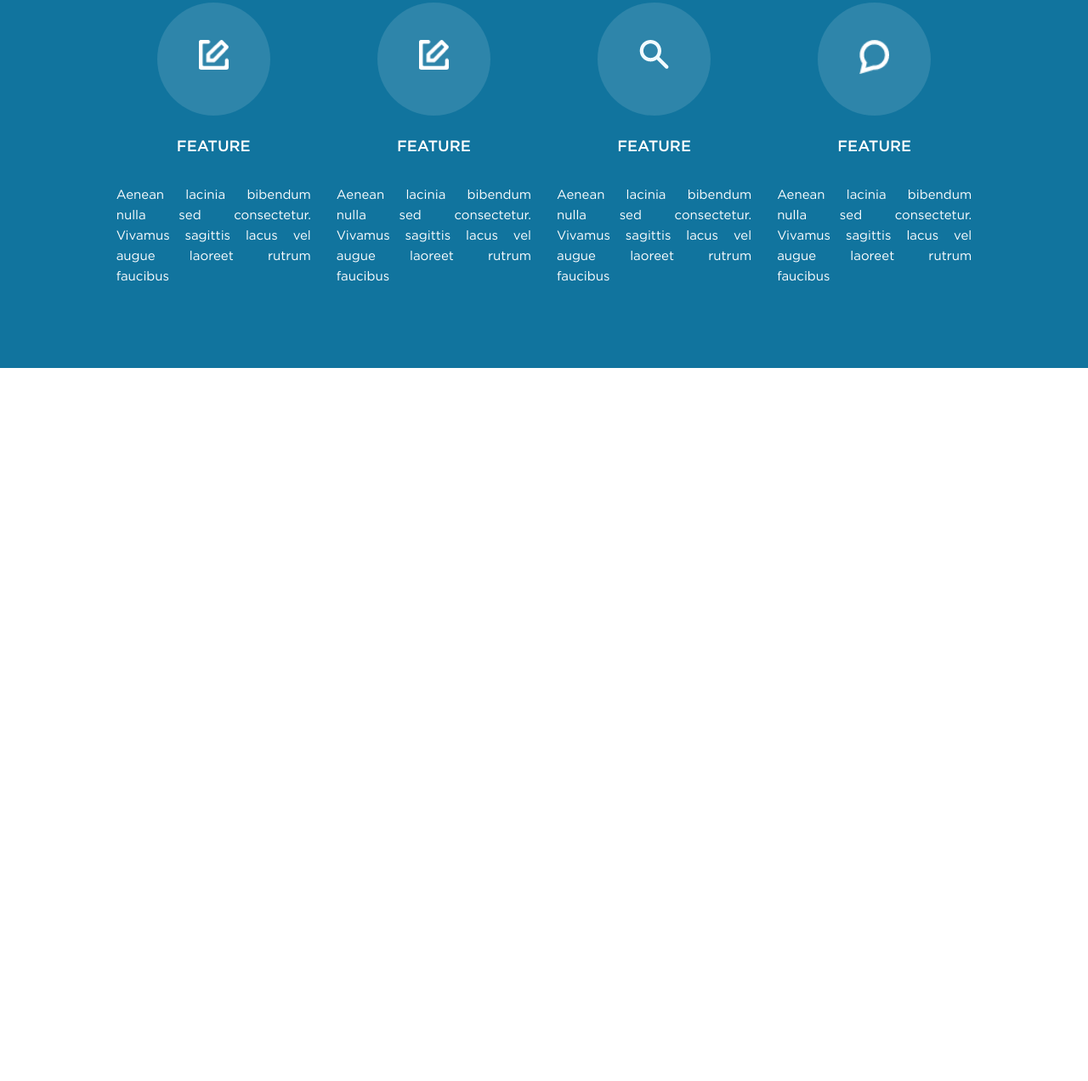
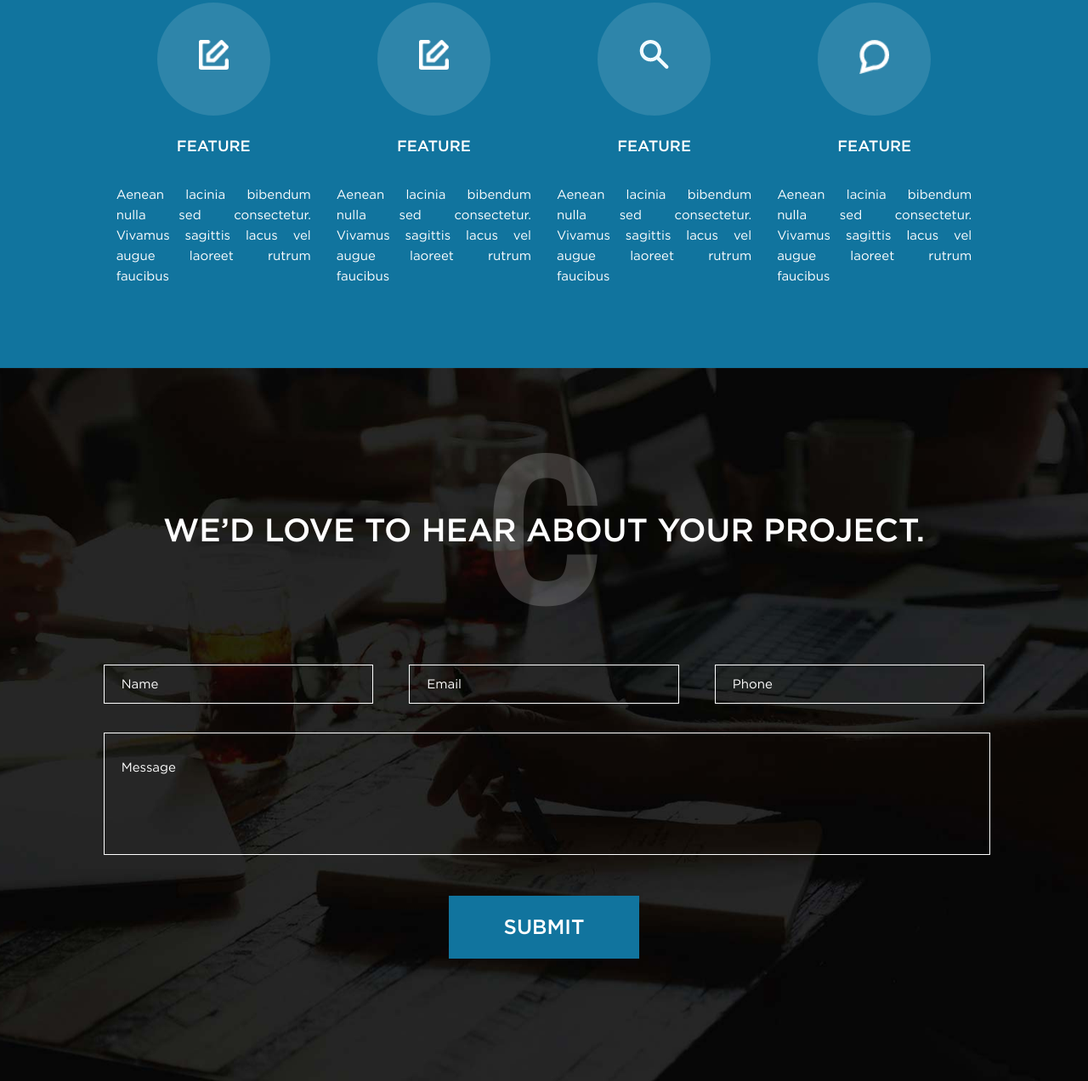
Before and after one commit to YulyKo/creatives, a plain HTML site: page index.html in a window 1280 px wide. Shown: the part 1498-2770 px from the top of the page at 85% size. Before the commit the page ends 1931 px from the top, so only its background shows below. Drawn offline with nearby package versions, Linux system fonts and the light colour scheme; files whose address does not match are found by name.

Commit message:
created form section

```diff
--- a/css/style.css
+++ b/css/style.css
@@ -202,3 +202,90 @@
   word-spacing: 3px;
   color: #ffffff;
 }
+
+/* form */
+
+.form-container {
+  background: url('../assets/form-background.png') no-repeat center top fixed;
+}
+
+/* merge with info-container */
+.container {
+  margin: 18vh 0;
+  color: #ffffff;
+  text-align: center;
+}
+
+.section-title--c:before {
+  content: 'C';
+  top: 6%;
+}
+
+.form-container_form > div {
+  margin-bottom: 4.3vh;
+}
+
+.form__item {
+  padding: 22px 20px;
+  color: #fff;
+  font-family: 'Gotham Book';
+  font-size: 15px;
+  font-weight: 400;
+  line-height: 36px;
+  background: none;
+  border: 1px solid #fff;
+  border-radius: 0;
+  font-size: 15px;
+  font-family: 'Gotham Book';
+  font-weight: 600;
+}
+
+.form__item::-webkit-input-placeholder {
+  color: #fff;
+}
+
+.form__item::-ms-input-placeholder {
+  color: #fff;
+}
+
+.form__item::placeholder {
+  color: #fff;
+}
+
+.form__item:focus {
+  background: none;
+  color: #fff;
+  box-shadow: none;
+  border: 1px solid #11749e;
+}
+
+.form__item_textarea{
+  width: 81.5vw;
+  height: 18vh;
+  resize: none;
+  overflow: auto;
+  outline: none;
+}
+
+.form__btn {
+  display: block;
+  margin: 0 auto;
+  font-family: Gotham;
+  font-size: 24px;
+  font-weight: 500;
+  line-height: 24px;
+  text-transform: uppercase;
+  margin-top: 3rem;
+  padding: 3vh 8vh;
+  color: #fff;
+  background-color: #11749e;
+  border-radius: 0;
+}
+
+.mr-2vh {
+  margin-right: 2vh;
+}
+
+.ml-2vh {
+  margin-left: 2vh;
+}
--- a/index.html
+++ b/index.html
@@ -102,6 +102,22 @@
          </div>
          <div class="col-1"></div>
      </section>
+     <section class="row form-container">
+         <div class="col-1"></div>
+         <div class="col-10 container">
+            <h3 class="section-title section-title--c">We’d love to hear about your project.</h3>
+            <form class="form-container_form">
+                <div class="form-row">
+                    <div class="col mr-2vh"><input class="form__item form__item_input form-control" type="text" name="" id="" placeholder="Name"></div>
+                    <div class="col mr-2vh ml-2vh"><input class="form__item form__item_input form-control" type="email" name="" id="" placeholder="Email"></div>
+                    <div class="col ml-2vh"><input class="form__item form__item_input form-control" type="phone" name="" id="" placeholder="Phone"></div>
+                </div>
+                <textarea class="form__item form__item_textarea" name="" id="" cols="10" rows="10" placeholder="Message"></textarea>
+                <button class="form__btn btn" type="submit">Submit</button>
+            </form>
+         </div>
+         <div class="col-1"></div>
+     </section>
     <script src="https://code.jquery.com/jquery-3.5.1.slim.min.js" integrity="sha384-DfXdz2htPH0lsSSs5nCTpuj/zy4C+OGpamoFVy38MVBnE+IbbVYUew+OrCXaRkfj" crossorigin="anonymous"></script>
     <script src="https://cdn.jsdelivr.net/npm/popper.js@1.16.0/dist/umd/popper.min.js" integrity="sha384-Q6E9RHvbIyZFJoft+2mJbHaEWldlvI9IOYy5n3zV9zzTtmI3UksdQRVvoxMfooAo" crossorigin="anonymous"></script>
     <script src="https://stackpath.bootstrapcdn.com/bootstrap/4.5.0/js/bootstrap.min.js" integrity="sha384-OgVRvuATP1z7JjHLkuOU7Xw704+h835Lr+6QL9UvYjZE3Ipu6Tp75j7Bh/kR0JKI" crossorigin="anonymous"></script>
```
